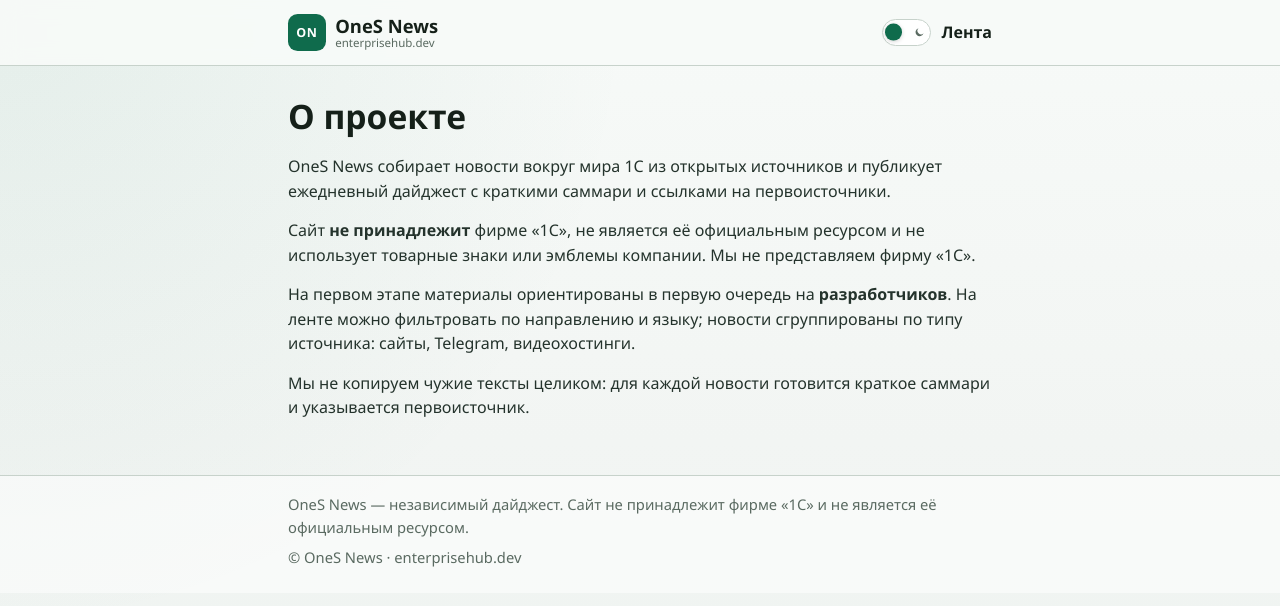
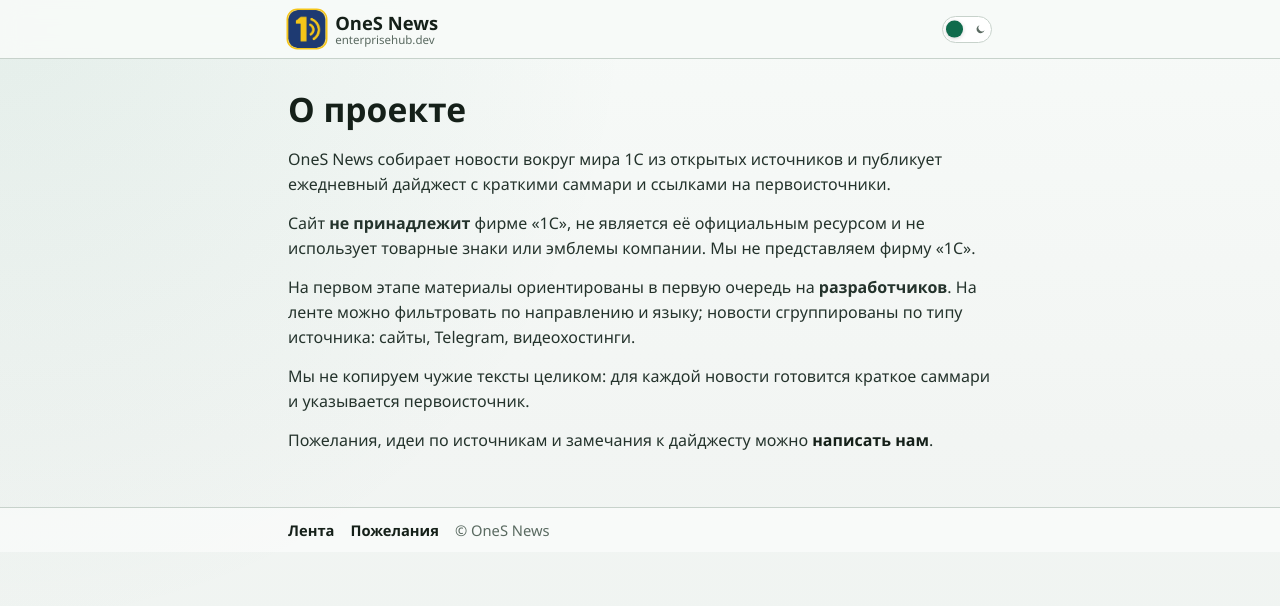
Before and after one commit to ViktorErmakov/OneSNews, a plain HTML site: page about.html in a window 1280 px wide. Drawn offline with Linux system fonts and the light colour scheme.

Commit message:
логотип и подвал изменил

```diff
--- a/about.html
+++ b/about.html
@@ -19,6 +19,8 @@
 				} catch (e) {}
 			})();
 		</script>
+		<link rel="icon" href="favicon.png?v=4" type="image/png" sizes="32x32" />
+		<link rel="apple-touch-icon" href="apple-touch-icon.png?v=4" />
 		<link rel="stylesheet" href="css/styles.css" />
 	</head>
 	<body>
@@ -27,13 +29,20 @@
 		<header class="top">
 			<div class="shell top-inner">
 				<a class="brand" href="index.html">
-					<span class="brand-mark" aria-hidden="true">ON</span>
+					<img
+						class="brand-mark"
+						src="img/mark.png"
+						width="38"
+						height="38"
+						alt=""
+						aria-hidden="true"
+					/>
 					<span class="brand-text">
 						<span class="brand-name">OneS News</span>
 						<span class="brand-sub">enterprisehub.dev</span>
 					</span>
 				</a>
-				<nav class="top-nav" aria-label="Навигация">
+				<nav class="top-nav" aria-label="Оформление">
 					<button
 						type="button"
 						class="theme-toggle"
@@ -54,7 +63,6 @@
 							<span class="theme-toggle-thumb"></span>
 						</span>
 					</button>
-					<a href="index.html">Лента</a>
 				</nav>
 			</div>
 		</header>
@@ -78,15 +86,19 @@
 				Мы не копируем чужие тексты целиком: для каждой новости готовится краткое саммари и
 				указывается первоисточник.
 			</p>
+			<p>
+				Пожелания, идеи по источникам и замечания к дайджесту можно
+				<a href="mailto:mopdeus@gmail.com?subject=OneS%20News">написать нам</a>.
+			</p>
 		</main>
 
 		<footer class="footer">
 			<div class="shell footer-inner">
-				<p>
-					OneS News — независимый дайджест. Сайт не принадлежит фирме «1С» и не является её
-					официальным ресурсом.
-				</p>
-				<p>© OneS News · enterprisehub.dev</p>
+				<nav class="footer-nav" aria-label="О сайте">
+					<a href="index.html">Лента</a>
+					<a href="mailto:mopdeus@gmail.com?subject=OneS%20News">Пожелания</a>
+				</nav>
+				<p>© OneS News</p>
 			</div>
 		</footer>
 
--- a/css/styles.css
+++ b/css/styles.css
@@ -138,16 +138,12 @@ a:hover {
 }
 
 .brand-mark {
-	display: inline-grid;
-	place-items: center;
+	display: block;
 	width: 2.35rem;
 	height: 2.35rem;
-	border-radius: 0.6rem;
-	background: var(--accent);
-	color: var(--thumb-on-accent);
-	font-size: 0.78rem;
-	font-weight: 700;
-	letter-spacing: 0.04em;
+	flex-shrink: 0;
+	border-radius: 0.58rem;
+	box-shadow: 0 0 0 1.5px #f5c518;
 }
 
 .brand-text {
@@ -818,17 +814,38 @@ a:hover {
 }
 
 .footer-inner {
-	padding: 1.1rem 0 1.5rem;
+	display: flex;
+	flex-wrap: wrap;
+	align-items: center;
+	gap: 0.35rem 1rem;
+	min-height: var(--tap);
+	padding: 0.4rem 0;
 	color: var(--muted);
 	font-size: 0.92rem;
 }
 
-.footer-inner p {
-	margin: 0 0 0.45rem;
+.footer-inner p,
+.footer-nav {
+	margin: 0;
 }
 
-.footer-inner p:last-child {
-	margin-bottom: 0;
+.footer-nav {
+	display: flex;
+	flex-wrap: wrap;
+	align-items: center;
+	gap: 0.35rem 1rem;
+}
+
+.footer-inner a,
+.about a {
+	color: var(--ink);
+	font-weight: 600;
+	text-decoration: none;
+}
+
+.footer-inner a:hover,
+.about a:hover {
+	color: var(--accent);
 }
 
 .about {
```
Also changed, not shown: index.html (+16 -7 lines), apple-touch-icon.png (added), favicon.png (added), favicon.svg (added), img/logo.svg (added), img/mark.png (added).
